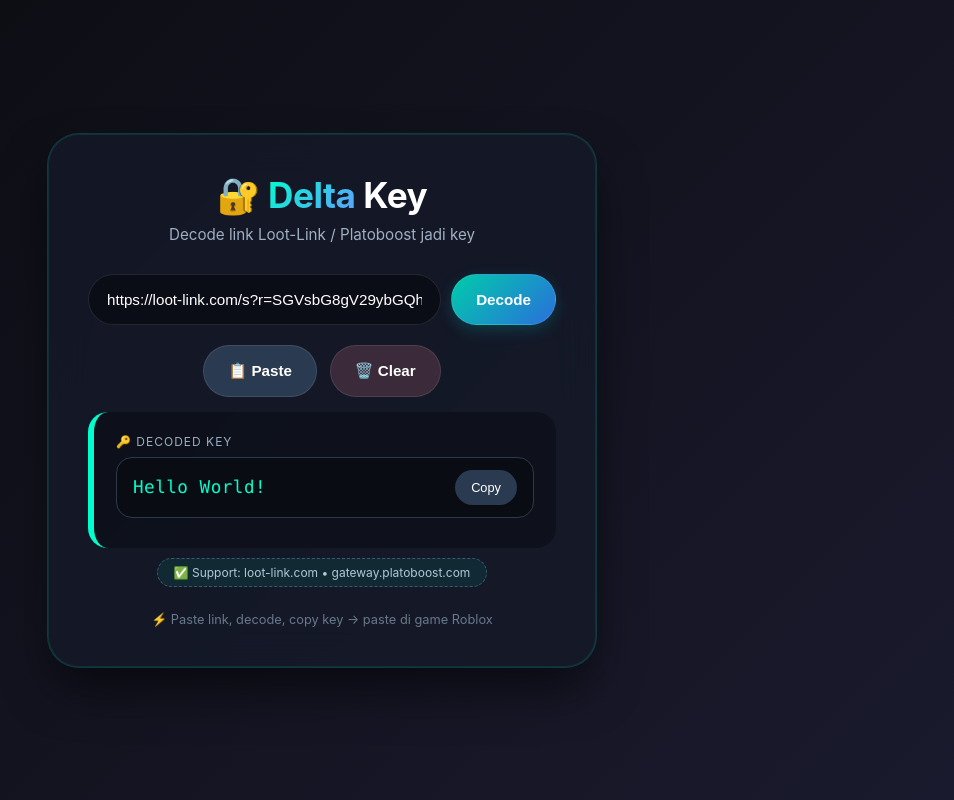
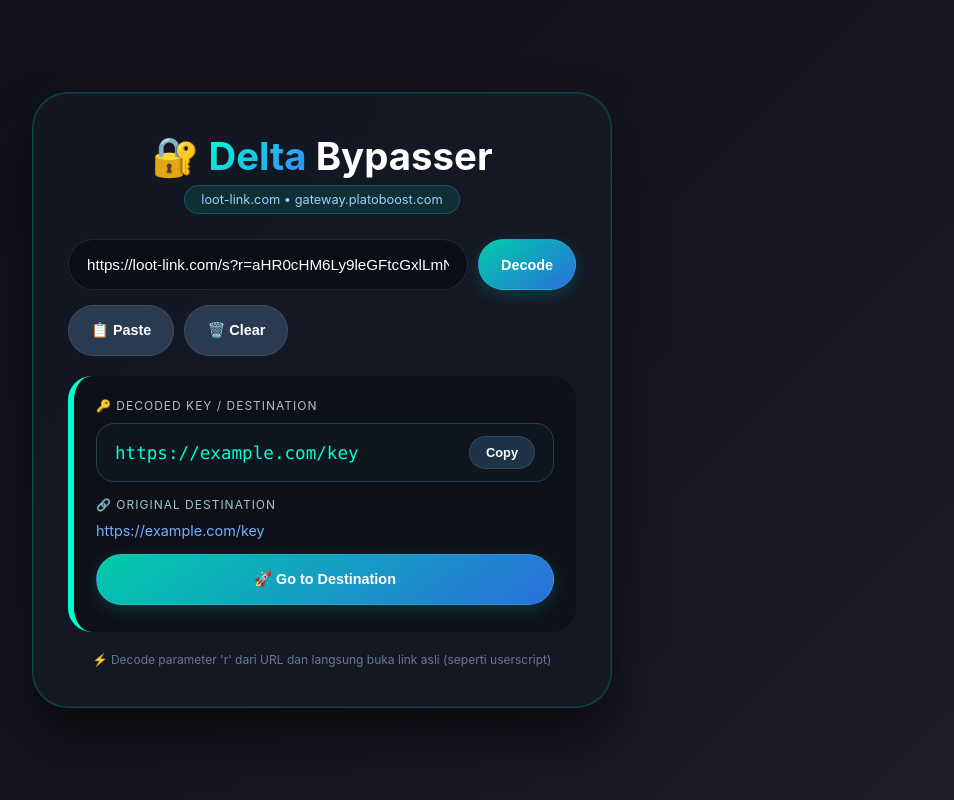
Before and after one commit to Kalebdi/oxypass, a website: page index.html in a window 1280 px wide. Both pictures are taken after a click on the button "Decode". Shown: the whole page, without its empty margins (318-1272 px from the left). Drawn offline with Linux system fonts and the light colour scheme.

Commit message:
Update index.html

```diff
--- a/index.html
+++ b/index.html
@@ -3,7 +3,7 @@
 <head>
     <meta charset="UTF-8">
     <meta name="viewport" content="width=device-width, initial-scale=1.0">
-    <title>🔑 Delta Key Decoder | Bos Script</title>
+    <title>🔓 Delta Key Bypasser Web | Bos Script</title>
     <style>
         * {
             margin: 0;
@@ -12,47 +12,51 @@
         }
         body {
             font-family: 'Inter', -apple-system, BlinkMacSystemFont, sans-serif;
-            background: linear-gradient(135deg, #0b0c10, #1a1a2e);
+            background: linear-gradient(135deg, #0e0e16, #1c1c2a);
             min-height: 100vh;
             display: flex;
             align-items: center;
             justify-content: center;
             padding: 20px;
         }
-        .card {
-            background: rgba(20, 25, 40, 0.85);
+        .container {
+            background: rgba(20, 25, 38, 0.8);
             backdrop-filter: blur(20px);
             -webkit-backdrop-filter: blur(20px);
-            border: 1px solid rgba(0, 255, 200, 0.15);
-            border-radius: 32px;
-            padding: 40px;
-            max-width: 550px;
+            border: 1px solid rgba(0, 255, 200, 0.2);
+            border-radius: 36px;
+            padding: 40px 35px;
+            max-width: 580px;
             width: 100%;
-            box-shadow: 0 25px 50px -8px rgba(0,0,0,0.6), 0 0 0 1px rgba(0,255,200,0.1) inset;
+            box-shadow: 0 30px 50px rgba(0,0,0,0.6), 0 0 0 1px rgba(0,255,200,0.1) inset;
             text-align: center;
         }
         h1 {
             color: white;
             font-weight: 700;
-            font-size: 2.2rem;
-            margin-bottom: 8px;
-            letter-spacing: -0.5px;
+            font-size: 2.4rem;
+            margin-bottom: 5px;
         }
         h1 span {
-            background: linear-gradient(135deg, #00ffcc, #5f9eff);
+            background: linear-gradient(135deg, #00ffcc, #3a86ff);
             -webkit-background-clip: text;
             background-clip: text;
             color: transparent;
         }
-        .subtitle {
-            color: #a0b0c0;
-            margin-bottom: 30px;
-            font-size: 0.95rem;
+        .badge {
+            display: inline-block;
+            background: rgba(0,255,200,0.1);
+            color: #a0d0ff;
+            padding: 6px 16px;
+            border-radius: 40px;
+            font-size: 0.8rem;
+            margin-bottom: 25px;
+            border: 1px solid rgba(0,255,200,0.2);
         }
-        .input-wrapper {
+        .input-group {
             display: flex;
             gap: 10px;
-            margin-bottom: 20px;
+            margin-bottom: 15px;
         }
         input {
             flex: 1;
@@ -64,135 +68,136 @@
             color: white;
             font-size: 0.95rem;
             outline: none;
-            transition: 0.2s;
         }
         input:focus {
             border-color: #00ffcc;
-            box-shadow: 0 0 20px rgba(0, 255, 200, 0.15);
+            box-shadow: 0 0 15px rgba(0, 255, 200, 0.2);
         }
         input::placeholder {
-            color: #7a8a9a;
-            font-size: 0.9rem;
+            color: #8a9ab0;
         }
         button {
-            padding: 16px 24px;
+            padding: 16px 22px;
             border: none;
             border-radius: 50px;
-            background: linear-gradient(135deg, #00ccaa, #2a6fdb);
+            background: linear-gradient(145deg, #00ccaa, #2a6fdb);
             color: white;
             font-weight: 600;
-            font-size: 0.95rem;
+            font-size: 0.9rem;
             cursor: pointer;
-            transition: all 0.15s;
+            transition: 0.15s;
             box-shadow: 0 5px 15px rgba(0, 200, 200, 0.2);
             border: 1px solid rgba(255,255,255,0.1);
             white-space: nowrap;
         }
         button:hover {
-            transform: scale(1.02);
-            box-shadow: 0 8px 20px rgba(0, 255, 200, 0.3);
+            transform: translateY(-1px);
+            box-shadow: 0 10px 20px rgba(0, 255, 200, 0.3);
         }
-        button:active {
-            transform: scale(0.98);
+        .secondary-btn {
+            background: #2a3a50;
+            box-shadow: none;
         }
-        .result-box {
-            background: rgba(0, 0, 0, 0.3);
-            border-radius: 20px;
+        .secondary-btn:hover {
+            background: #3a4a65;
+        }
+        .action-bar {
+            display: flex;
+            gap: 10px;
+            margin: 15px 0 20px;
+        }
+        .result-panel {
+            background: rgba(0,0,0,0.3);
+            border-radius: 24px;
             padding: 22px;
-            margin-top: 15px;
             border-left: 6px solid #00ffcc;
             text-align: left;
         }
-        .result-label {
-            color: #9aaebf;
+        .label {
+            color: #aac0d0;
             font-size: 0.75rem;
             text-transform: uppercase;
             letter-spacing: 1px;
-            margin-bottom: 8px;
+            margin-bottom: 10px;
         }
-        .key-display {
+        .key-box {
             display: flex;
             align-items: center;
-            gap: 10px;
-            background: rgba(0,0,0,0.25);
-            padding: 12px 16px;
-            border-radius: 16px;
-            border: 1px solid #2a3a4a;
+            gap: 12px;
+            background: #0f1620;
+            padding: 12px 18px;
+            border-radius: 18px;
+            border: 1px solid #2a4050;
+            margin-bottom: 15px;
         }
-        #keyText {
+        #keyDisplay {
             flex: 1;
             color: #00ffcc;
             font-family: 'SF Mono', 'Menlo', monospace;
             font-size: 1.1rem;
             font-weight: 500;
             word-break: break-all;
-            letter-spacing: 0.5px;
         }
-        .copy-btn {
-            background: #2a3a50;
-            padding: 10px 16px;
+        .copy-small {
+            background: #1e3347;
+            padding: 8px 16px;
             border-radius: 30px;
-            border: none;
-            color: white;
-            font-weight: 500;
             font-size: 0.8rem;
-            cursor: pointer;
-            transition: 0.15s;
             box-shadow: none;
         }
-        .copy-btn:hover {
-            background: #3a4a60;
+        .destination-link {
+            color: #7ab0ff;
+            text-decoration: none;
+            word-break: break-all;
+            font-size: 0.9rem;
+            display: block;
+            margin: 10px 0 15px;
         }
-        .error-message {
-            color: #ff7b8c;
-            margin-top: 8px;
+        .destination-link:hover {
+            text-decoration: underline;
+        }
+        .error-text {
+            color: #ff8090;
+            margin-top: 5px;
         }
         .footer-note {
-            margin-top: 25px;
+            margin-top: 20px;
             color: #6a7a8a;
-            font-size: 0.8rem;
-        }
-        .supported-badge {
-            display: inline-block;
-            background: rgba(0,255,200,0.08);
-            padding: 6px 16px;
-            border-radius: 30px;
             font-size: 0.75rem;
-            color: #b0c8d8;
-            margin-top: 10px;
-            border: 1px dashed #3a5a6a;
         }
     </style>
 </head>
 <body>
-    <div class="card">
-        <h1>🔐 <span>Delta</span> Key</h1>
-        <div class="subtitle">Decode link Loot-Link / Platoboost jadi key</div>
+    <div class="container">
+        <h1>🔐 <span>Delta</span> Bypasser</h1>
+        <div class="badge">loot-link.com • gateway.platoboost.com</div>
 
-        <div class="input-wrapper">
+        <div class="input-group">
             <input type="text" id="urlInput" placeholder="https://loot-link.com/s?r=..." autocomplete="off" />
             <button id="decodeBtn">Decode</button>
         </div>
 
-        <button id="pasteBtn" style="background: #2a3a50; box-shadow: none; margin-right: 8px;">📋 Paste</button>
-        <button id="clearBtn" style="background: #3a2a3a; box-shadow: none;">🗑️ Clear</button>
-
-        <div id="resultContainer" style="display: none;">
-            <div class="result-box">
-                <div class="result-label">🔑 Decoded Key</div>
-                <div class="key-display">
-                    <span id="keyText">-</span>
-                    <button class="copy-btn" id="copyKeyBtn">Copy</button>
-                </div>
-                <div id="errorMsg" class="error-message"></div>
-            </div>
+        <div class="action-bar">
+            <button id="pasteBtn" class="secondary-btn">📋 Paste</button>
+            <button id="clearBtn" class="secondary-btn">🗑️ Clear</button>
         </div>
 
-        <div class="supported-badge">
-            ✅ Support: loot-link.com • gateway.platoboost.com
+        <div id="resultPanel" class="result-panel" style="display: none;">
+            <div class="label">🔑 Decoded Key / Destination</div>
+            <div class="key-box">
+                <span id="keyDisplay">-</span>
+                <button id="copyKeyBtn" class="copy-small">Copy</button>
+            </div>
+            <div>
+                <span class="label" style="display: block; margin-top: 5px;">🔗 Original Destination</span>
+                <a href="#" id="destinationLink" class="destination-link" target="_blank">-</a>
+            </div>
+            <button id="goBtn" style="width: 100%; margin-top: 12px;">🚀 Go to Destination</button>
+            <div id="errorMsg" class="error-text"></div>
         </div>
+
         <div class="footer-note">
-            ⚡ Paste link, decode, copy key → paste di game Roblox
+            ⚡ Decode parameter 'r' dari URL dan langsung buka link asli (seperti userscript)
         </div>
     </div>
 
@@ -204,37 +209,41 @@
             const decodeBtn = document.getElementById('decodeBtn');
             const pasteBtn = document.getElementById('pasteBtn');
             const clearBtn = document.getElementById('clearBtn');
-            const resultContainer = document.getElementById('resultContainer');
-            const keyText = document.getElementById('keyText');
+            const resultPanel = document.getElementById('resultPanel');
+            const keyDisplay = document.getElementById('keyDisplay');
+            const destinationLink = document.getElementById('destinationLink');
+            const copyKeyBtn = document.getElementById('copyKeyBtn');
+            const goBtn = document.getElementById('goBtn');
             const errorMsg = document.getElementById('errorMsg');
-            const copyKeyBtn = document.getElementById('copyKeyBtn');
 
-            let currentKey = '';
+            let currentDecoded = '';
+            let currentUrl = '';
 
-            // Fungsi untuk mengambil parameter 'r' dari URL
-            function getRParameter(url) {
+            // Fungsi validasi Base64 (sama dengan userscript)
+            function isBase64(str) {
+                try {
+                    if (typeof str !== 'string' || str.length === 0) return false;
+                    const base64Pattern = /^[A-Za-z0-9+/=]+$/;
+                    if (!base64Pattern.test(str)) return false;
+                    const decodedStr = atob(str);
+                    return btoa(decodedStr) === str;
+                } catch (e) {
+                    return false;
+                }
+            }
+
+            // Ambil parameter 'r' dari URL
+            function getRParam(url) {
                 try {
                     const urlObj = new URL(url);
                     return urlObj.searchParams.get('r');
                 } catch (e) {
-                    // Fallback: coba manual regex
                     const match = url.match(/[?&]r=([^&]+)/);
                     return match ? match[1] : null;
                 }
             }
 
-            // Fungsi decode base64 (browser native)
-            function decodeBase64(str) {
-                try {
-                    // Bersihkan karakter yang tidak valid
-                    const cleaned = str.replace(/\s/g, '');
-                    return atob(cleaned);
-                } catch (e) {
-                    return null;
-                }
-            }
-
-            // Proses decode utama
+            // Proses decode
             function processDecode() {
                 const url = urlInput.value.trim();
                 if (!url) {
@@ -242,86 +251,108 @@
                     return;
                 }
 
-                const rParam = getRParameter(url);
+                const rParam = getRParam(url);
                 if (!rParam) {
                     showError('Parameter "r" tidak ditemukan dalam URL');
                     return;
                 }
 
-                const decoded = decodeBase64(rParam);
-                if (!decoded) {
-                    showError('Gagal decode base64. Pastikan parameter valid.');
+                if (!isBase64(rParam)) {
+                    showError('Parameter "r" bukan Base64 yang valid');
                     return;
                 }
 
-                // Sukses
-                currentKey = decoded;
-                keyText.textContent = decoded;
-                errorMsg.textContent = '';
-                resultContainer.style.display = 'block';
+                try {
+                    const decoded = atob(rParam);
+                    currentDecoded = decoded;
+                    currentUrl = url;
+
+                    // Tampilkan hasil
+                    keyDisplay.textContent = decoded;
+                    destinationLink.href = decoded;
+                    destinationLink.textContent = decoded;
+                    errorMsg.textContent = '';
+                    resultPanel.style.display = 'block';
+
+                    // Jika decoded adalah URL valid, bisa langsung
+                    if (decoded.startsWith('http://') || decoded.startsWith('https://')) {
+                        destinationLink.style.display = 'block';
+                        goBtn.style.display = 'block';
+                    } else {
+                        destinationLink.style.display = 'none';
+                        goBtn.style.display = 'none';
+                        // Tapi tetap tampilkan key
+                    }
+                } catch (e) {
+                    showError('Gagal decode Base64: ' + e.message);
+                }
             }
 
-            function showError(message) {
-                currentKey = '';
-                keyText.textContent = '-';
-                errorMsg.textContent = '❌ ' + message;
-                resultContainer.style.display = 'block';
+            function showError(msg) {
+                currentDecoded = '';
+                keyDisplay.textContent = '-';
+                destinationLink.textContent = '-';
+                destinationLink.href = '#';
+                errorMsg.textContent = '❌ ' + msg;
+                resultPanel.style.display = 'block';
+                goBtn.style.display = 'none';
             }
 
             // Event Listeners
             decodeBtn.addEventListener('click', processDecode);
 
             urlInput.addEventListener('keypress', (e) => {
-                if (e.key === 'Enter') {
-                    processDecode();
-                }
+                if (e.key === 'Enter') processDecode();
             });
 
             pasteBtn.addEventListener('click', async () => {
                 try {
                     const text = await navigator.clipboard.readText();
                     urlInput.value = text;
-                    // Optional: auto decode setelah paste
-                    // processDecode();
                 } catch (err) {
-                    alert('Tidak bisa mengakses clipboard. Paste manual ya.');
+                    alert('Gagal mengakses clipboard, paste manual ya.');
                 }
             });
 
             clearBtn.addEventListener('click', () => {
                 urlInput.value = '';
-                resultContainer.style.display = 'none';
-                currentKey = '';
+                resultPanel.style.display = 'none';
+                currentDecoded = '';
             });
 
             copyKeyBtn.addEventListener('click', async () => {
-                if (!currentKey) return;
+                if (!currentDecoded) return;
                 try {
-                    await navigator.clipboard.writeText(currentKey);
-                    // Feedback visual
+                    await navigator.clipboard.writeText(currentDecoded);
                     copyKeyBtn.textContent = 'Copied!';
                     copyKeyBtn.style.background = '#00aa88';
                     setTimeout(() => {
                         copyKeyBtn.textContent = 'Copy';
-                        copyKeyBtn.style.background = '#2a3a50';
+                        copyKeyBtn.style.background = '#1e3347';
                     }, 1500);
                 } catch (err) {
-                    // Fallback untuk browser lama
-                    const textArea = document.createElement('textarea');
-                    textArea.value = currentKey;
-                    document.body.appendChild(textArea);
-                    textArea.select();
+                    // Fallback
+                    const ta = document.createElement('textarea');
+                    ta.value = currentDecoded;
+                    document.body.appendChild(ta);
+                    ta.select();
                     document.execCommand('copy');
-                    document.body.removeChild(textArea);
+                    document.body.removeChild(ta);
                     copyKeyBtn.textContent = 'Copied!';
-                    setTimeout(() => {
-                        copyKeyBtn.textContent = 'Copy';
-                    }, 1000);
+                    setTimeout(() => copyKeyBtn.textContent = 'Copy', 1000);
                 }
             });
 
-            // Contoh placeholder saat load (bisa dihapus)
-            urlInput.value = 'https://loot-link.com/s?r=SGVsbG8gV29ybGQh'; // contoh "Hello World!"
+            goBtn.addEventListener('click', () => {
+                if (currentDecoded && (currentDecoded.startsWith('http://') || currentDecoded.startsWith('https://'))) {
+                    window.open(currentDecoded, '_blank');
+                } else {
+                    alert('Hasil decode bukan URL yang valid.');
+                }
+            });
+
+            // Contoh placeholder
+            urlInput.value = 'https://loot-link.com/s?r=aHR0cHM6Ly9leGFtcGxlLmNvbS9rZXk=';
 
         })();
     </script>
```
